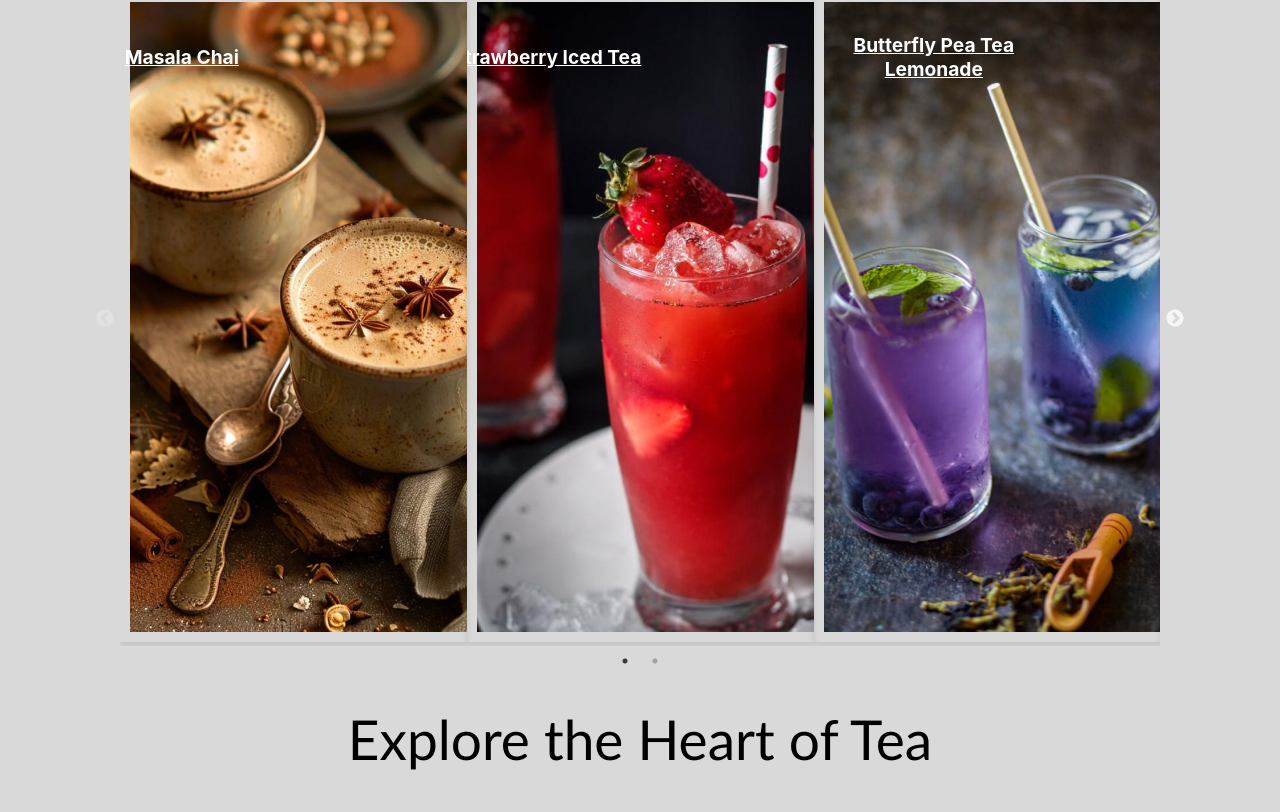
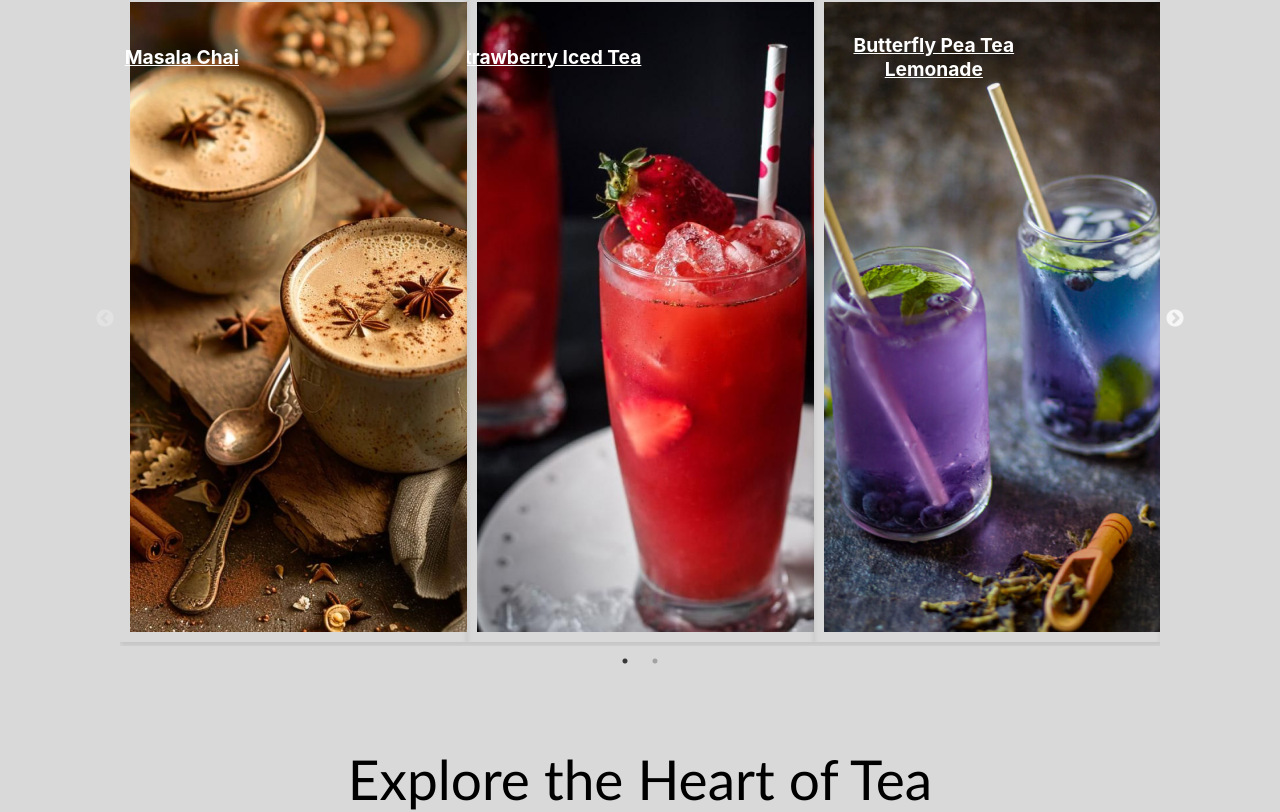
Before and after one commit to KushaRa/CeySip, a React (Create React App) app in the folder ceylon_t/: page / in a window 1280 px wide. Shown: the part 1756-2568 px from the top of the page. Before the commit the page ends 2528 px from the top, so only its background shows below. Built offline with nearby package versions, Linux system fonts and the light colour scheme.

Commit message:
set margins

```diff
--- a/ceylon_t/src/Pages/section3/location.css
+++ b/ceylon_t/src/Pages/section3/location.css
@@ -1,6 +1,6 @@
 .sec4{
     font-family: 'Trebuchet MS', 'Lucida Sans Unicode', 'Lucida Grande', 'Lucida Sans', Arial, sans-serif;
-    margin-top: 60px;
+    margin-top: 100px;
     margin-bottom:40px;
 
 
```
